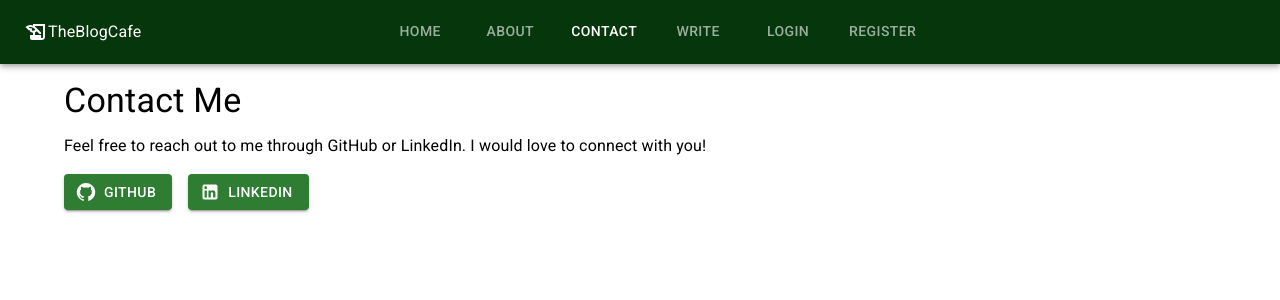
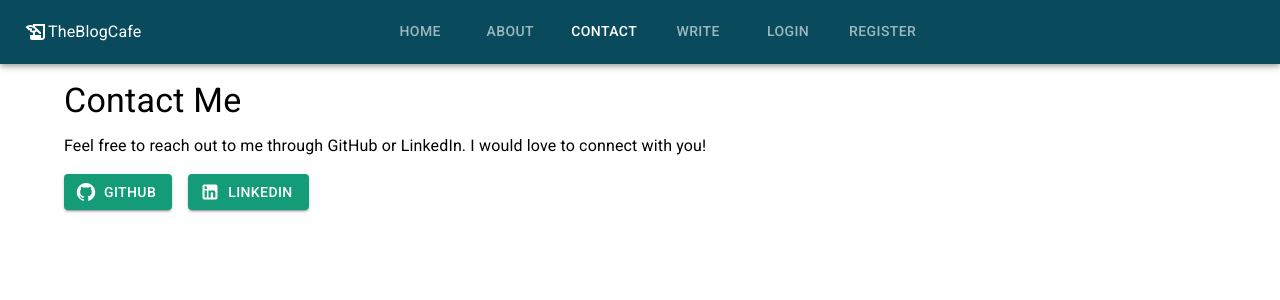
Before and after one commit to GouravDutta-01/The-Blog-Cafe, a React (Create React App) app in the folder frontend/: page /contact in a window 1280 px wide. Shown: the top 300 px of the page. Built offline with nearby package versions, Linux system fonts and the light colour scheme.

Commit message:
Update color of navbar and buttons

```diff
--- a/frontend/src/components/Navbar.jsx
+++ b/frontend/src/components/Navbar.jsx
@@ -39,7 +39,7 @@ export default function Navbar() {
   return (
     <>
     <ToastContainer position="top-center" autoClose={2000}/>
-      <AppBar position="sticky" sx={{ backgroundColor: "#05360c" }}>
+      <AppBar position="sticky" sx={{ backgroundColor: "#094b5d" }}>
         <Toolbar>
           <HistoryEdu />
           <Link to="/" style={{ textDecoration: "none", color: "inherit" }}>
--- a/frontend/src/pages/Contact.jsx
+++ b/frontend/src/pages/Contact.jsx
@@ -22,7 +22,7 @@ export default function Contact() {
         <Grid item>
           <Button
             variant="contained"
-            color="success"
+            style={{ backgroundColor: "#149b77"}}
             startIcon={<GitHubIcon />}
             href="https://github.com/GouravDutta-01"
             target="_blank"
@@ -34,7 +34,7 @@ export default function Contact() {
         <Grid item>
           <Button
             variant="contained"
-            color="success"
+            style={{ backgroundColor: "#149b77"}}
             startIcon={<LinkedInIcon />}
             href="https://www.linkedin.com/in/gourav-dutta-b85101253"
             target="_blank"
--- a/frontend/src/pages/Write.jsx
+++ b/frontend/src/pages/Write.jsx
@@ -99,7 +99,7 @@ export default function Write() {
         )}
         <StyledFormControl>
           <label htmlFor="fileInput">
-            <AddCircle fontSize="large" color="success" />
+            <AddCircle fontSize="large" style={{color : "#398d81"}} />
           </label>
           <input
             type="file"
@@ -115,7 +115,7 @@ export default function Write() {
 
           <Button
             variant="contained"
-            color="success"
+            style={{ backgroundColor: "#149b77"}}
             sx={(theme) => ({
               [theme.breakpoints.down("md")]: {
                 borderRight: 10,
```
